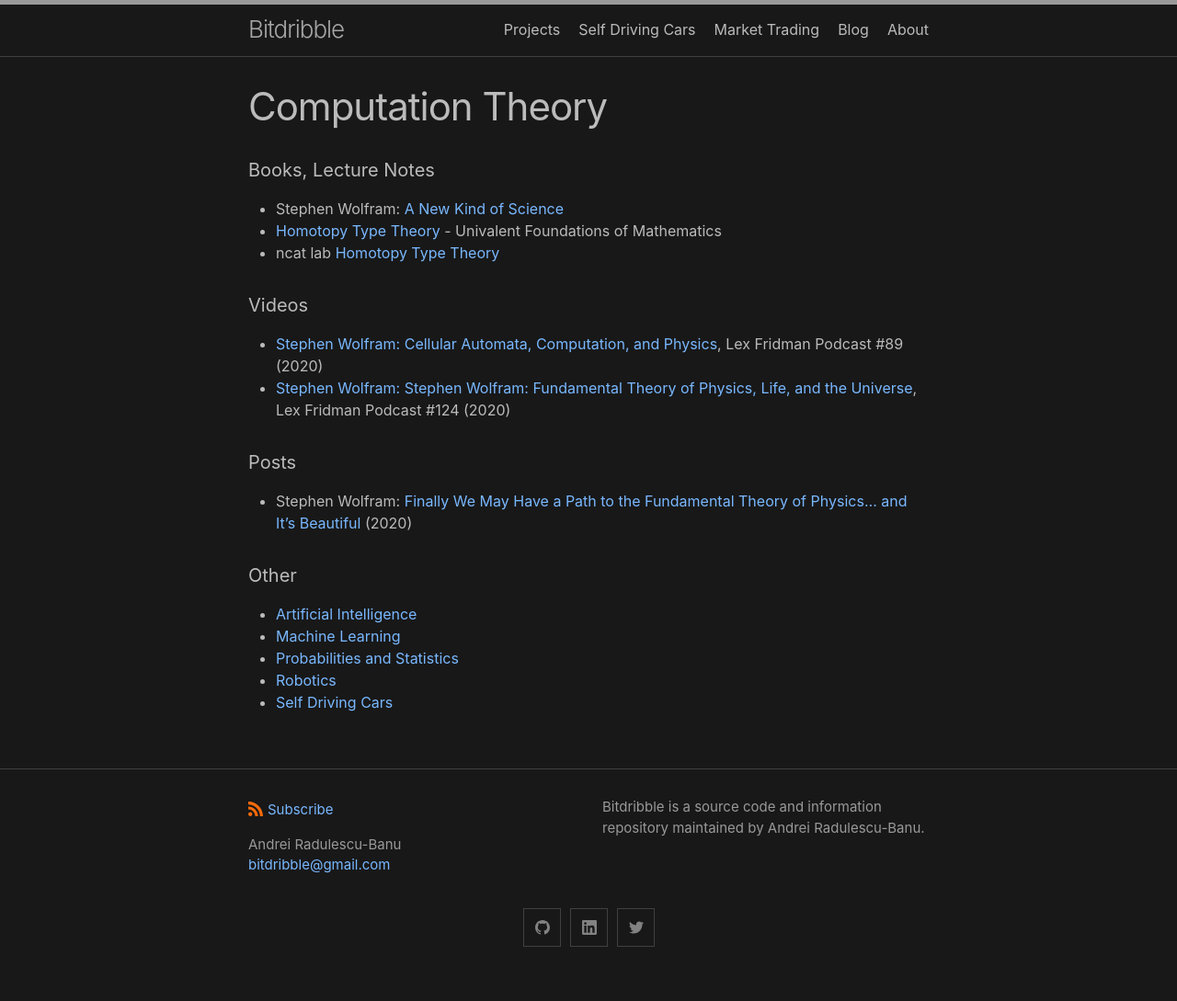
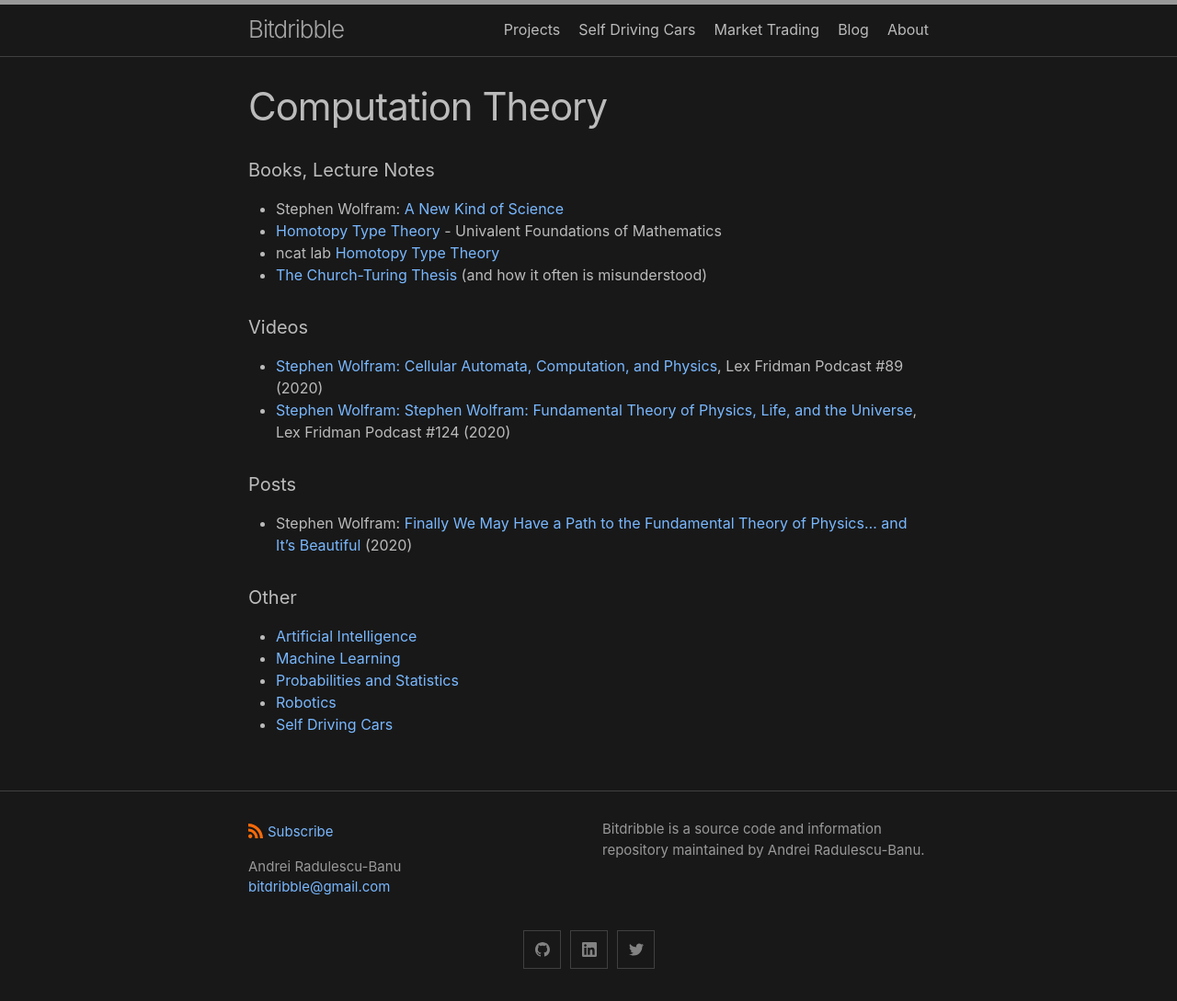
Before and after one commit to analytiq-hub/sigagent.github.io, a Jekyll site: the page built from computation_theory.md, in a window 1280 px wide. Shown: the whole page at 92% size. Built offline with Jekyll 4.4.1, drawn with Linux system fonts in a browser that asks for light colours; before the commit the page ends 1065 px from its top, so only the background shows below that.

Commit message:
*** empty log message ***

```diff
--- a/computation_theory.md
+++ b/computation_theory.md
@@ -6,6 +6,7 @@ title: Computation Theory
 * Stephen Wolfram: [A New Kind of Science](https://www.wolframscience.com/nks/)
 * [Homotopy Type Theory](https://hott.github.io/book/nightly/hott-online-1274-gd98a32f.pdf) - Univalent Foundations of Mathematics
 * ncat lab [Homotopy Type Theory](https://ncatlab.org/nlab/show/homotopy+type+theory#Code)
+* [The Church-Turing Thesis](https://seop.illc.uva.nl/entries/church-turing/#Bloopers) (and how it often is misunderstood)
 
 #### Videos
 * [Stephen Wolfram: Cellular Automata, Computation, and Physics](https://www.youtube.com/watch?v=ez773teNFYA&t=2539s), Lex Fridman Podcast #89 (2020)
```
